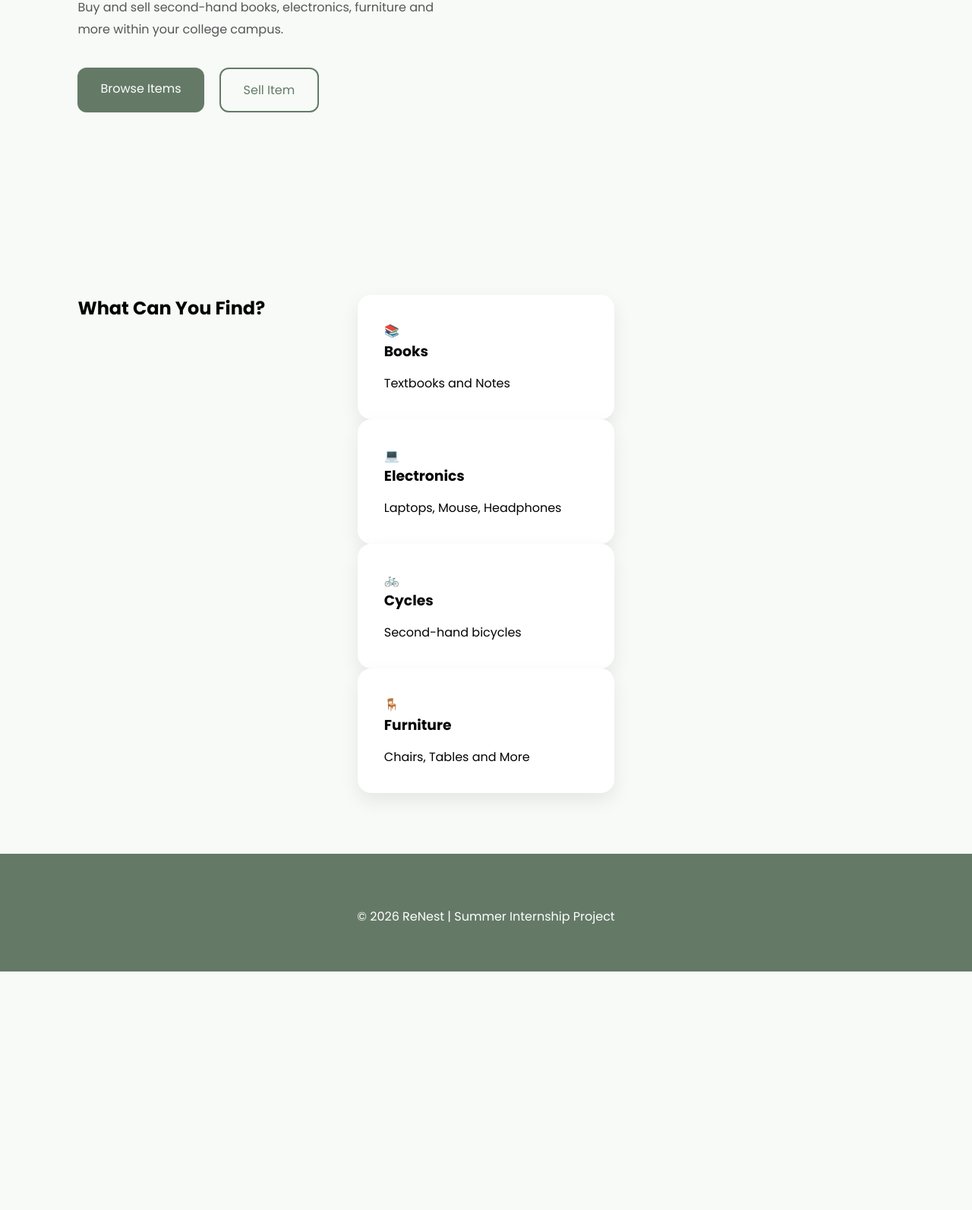
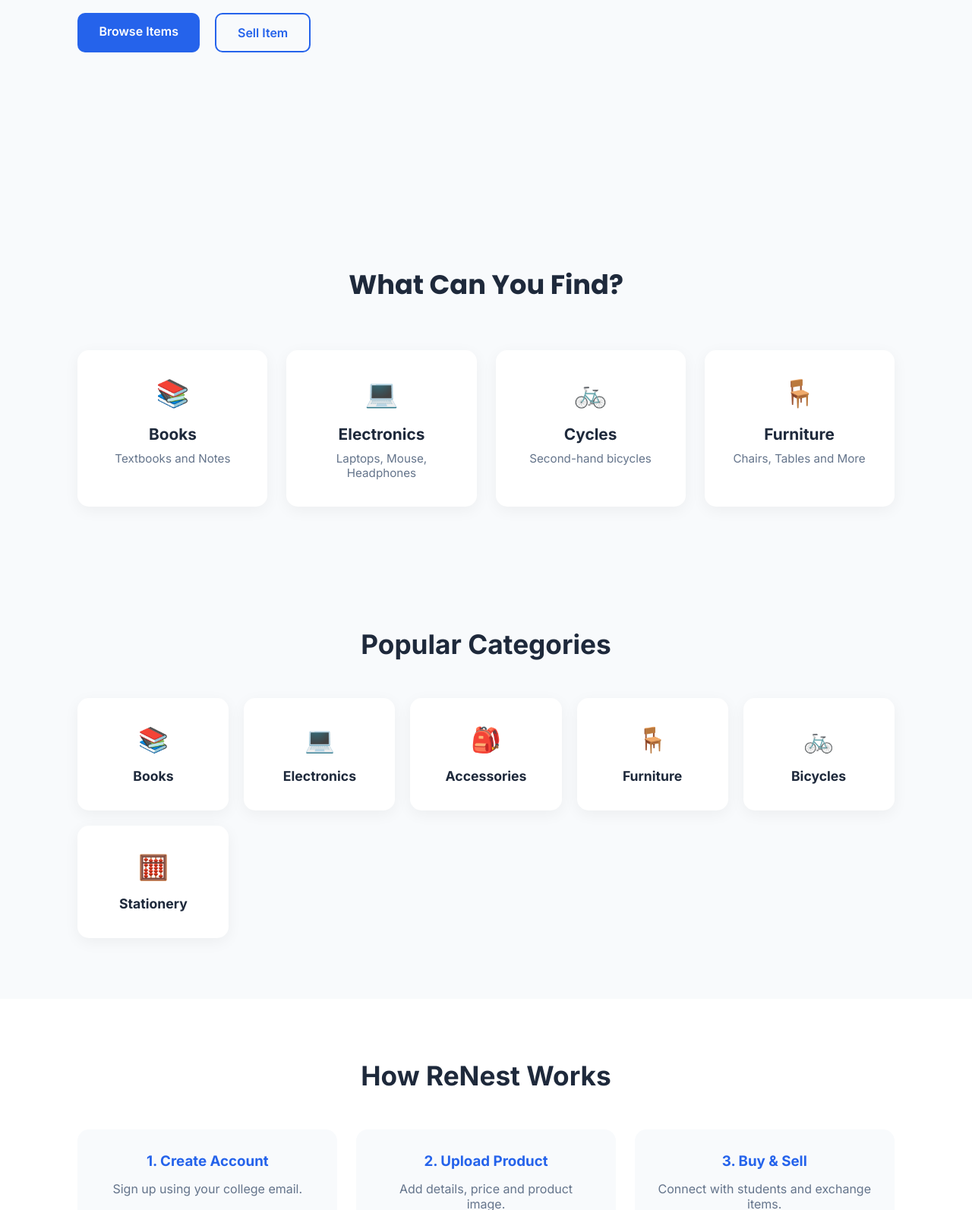
Before and after one commit to Utkarsh0k/ReNest, a plain HTML site: page index.html in a window 1280 px wide. Shown: the part 492-2085 px from the top of the page at 76% size. Before the commit the page ends 1771 px from the top, so only its background shows below. Drawn offline with Linux system fonts and the light colour scheme.

Commit message:
Basic Structure

```diff
--- a/index.html
+++ b/index.html
@@ -21,9 +21,9 @@
 
         <div class="logo">
 
-            ReNest
+    <img src="assets/images/logo.png" alt="ReNest Logo">
 
-        </div>
+</div>
 
         <ul>
 
@@ -147,6 +147,78 @@
         </div>
 
     </section>
+    <section class="categories">
+
+    <h2>Popular Categories</h2>
+
+    <div class="category-grid">
+
+        <div class="category-card">
+            📚
+            <h3>Books</h3>
+        </div>
+
+        <div class="category-card">
+            💻
+            <h3>Electronics</h3>
+        </div>
+
+        <div class="category-card">
+            🎒
+            <h3>Accessories</h3>
+        </div>
+
+        <div class="category-card">
+            🪑
+            <h3>Furniture</h3>
+        </div>
+
+        <div class="category-card">
+            🚲
+            <h3>Bicycles</h3>
+        </div>
+
+        <div class="category-card">
+            🧮
+            <h3>Stationery</h3>
+        </div>
+
+    </div>
+
+</section>
+<section class="how-it-works">
+
+    <h2>How ReNest Works</h2>
+
+    <div class="steps">
+
+        <div class="step">
+
+            <h3>1. Create Account</h3>
+
+            <p>Sign up using your college email.</p>
+
+        </div>
+
+        <div class="step">
+
+            <h3>2. Upload Product</h3>
+
+            <p>Add details, price and product image.</p>
+
+        </div>
+
+        <div class="step">
+
+            <h3>3. Buy & Sell</h3>
+
+            <p>Connect with students and exchange items.</p>
+
+        </div>
+
+    </div>
+
+</section>
 
     <!-- ================= FOOTER ================= -->
 
--- a/style.css
+++ b/style.css
@@ -1,58 +1,53 @@
-@import url('https://fonts.googleapis.com/css2?family=Poppins:wght@300;400;500;600;700&display=swap');
+/* =========================
+   GOOGLE FONT
+========================= */
+@import url('https://fonts.googleapis.com/css2?family=Inter:wght@300;400;500;600;700&family=Poppins:wght@600;700&display=swap');
 
-:root{
-
-    --primary:#647a67;
-    --dark:#3c433b;
-    --light:#c6dec6;
-    --background:#f7faf7;
-    --text:#020402;
-
-}
+/* =========================
+   RESET
+========================= */
 
 *{
-
     margin:0;
     padding:0;
     box-sizing:border-box;
-    font-family:'Poppins',sans-serif;
-
 }
 
 html{
-
     scroll-behavior:smooth;
-
 }
 
 body{
+    font-family:'Inter',sans-serif;
+    background:#f8fafc;
+    color:#1e293b;
+}
 
-    background:var(--background);
-    color:var(--text);
+a{
+    text-decoration:none;
+    color:inherit;
+}
 
+ul{
+    list-style:none;
 }
 
 img{
+    width:100%;
+    display:block;
+}
+
+/* =========================
+   NAVBAR
+========================= */
+
+nav{
 
     width:100%;
 
-}
+    height:80px;
 
-a{
-
-    text-decoration:none;
-
-}
-
-/* NAVBAR */
-
-nav{
-
-    position:fixed;
-
-    width:100%;
-
-    top:0;
+    padding:0 8%;
 
     display:flex;
 
@@ -60,14 +55,15 @@
 
     align-items:center;
 
-    padding:18px 8%;
+    background:white;
 
-    background:rgba(255,255,255,.9);
+    position:sticky;
 
-    backdrop-filter:blur(12px);
+    top:0;
 
-    z-index:999;
+    box-shadow:0 2px 10px rgba(0,0,0,.05);
 
+    z-index:100;
 }
 
 .logo{
@@ -75,235 +71,416 @@
     display:flex;
 
     align-items:center;
-
-    gap:15px;
-
 }
 
 .logo img{
 
-    width:55px;
+    height:50px;
 
-}
-
-.logo h2{
-
-    color:var(--primary);
-
-}
-
-.logo span{
-
-    font-size:12px;
-
-    color:#777;
-
+    width:auto;
 }
 
 nav ul{
 
     display:flex;
 
-    gap:40px;
+    gap:35px;
 
-    list-style:none;
+    align-items:center;
+}
 
+nav ul li{
+
+    font-weight:500;
 }
 
 nav ul li a{
 
-    color:var(--text);
-
     transition:.3s;
-
 }
 
 nav ul li a:hover{
 
-    color:var(--primary);
-
+    color:#2563eb;
 }
 
-/* HERO */
+.login-btn{
+
+    background:#2563eb;
+
+    color:white;
+
+    padding:10px 22px;
+
+    border-radius:8px;
+}
+
+.login-btn:hover{
+
+    background:#1d4ed8;
+
+    color:white;
+}
+
+/* =========================
+   HERO
+========================= */
 
 .hero{
 
-    min-height:100vh;
+    min-height:85vh;
 
-    display:grid;
+    display:flex;
 
-    grid-template-columns:1fr 1fr;
+    justify-content:space-between;
 
     align-items:center;
 
     padding:0 8%;
 
     gap:60px;
-
 }
 
-.hero h1{
+.hero-text{
 
-    font-size:70px;
-
-    line-height:1.1;
-
-    margin-bottom:20px;
-
+    flex:1;
 }
 
-.hero p{
+.hero-text h1{
 
-    color:#555;
+    font-size:3.5rem;
 
-    line-height:1.8;
+    line-height:1.15;
+
+    margin-bottom:25px;
+
+    font-family:'Poppins',sans-serif;
+}
+
+.hero-text p{
+
+    color:#64748b;
+
+    font-size:1.1rem;
 
     margin-bottom:35px;
 
+    max-width:520px;
 }
 
-.hero div div{
+.buttons{
 
     display:flex;
 
     gap:20px;
-
 }
 
-.hero a{
+.primary,
+.secondary{
 
-    padding:15px 30px;
+    padding:14px 28px;
 
-    border-radius:12px;
+    border-radius:10px;
+
+    font-weight:600;
 
     transition:.3s;
-
 }
 
-.hero a:first-child{
+.primary{
 
-    background:var(--primary);
+    background:#2563eb;
 
     color:white;
-
 }
 
-.hero a:last-child{
+.primary:hover{
 
-    border:2px solid var(--primary);
-
-    color:var(--primary);
-
+    background:#1d4ed8;
 }
 
-.hero a:hover{
+.secondary{
 
-    transform:translateY(-4px);
+    border:2px solid #2563eb;
 
+    color:#2563eb;
 }
 
-/* FEATURES */
+.secondary:hover{
+
+    background:#2563eb;
+
+    color:white;
+}
+
+.hero-image{
+
+    flex:1;
+}
+
+/* =========================
+   FEATURES
+========================= */
 
 .features{
 
     padding:80px 8%;
+}
+
+.features h2{
+
+    text-align:center;
+
+    font-size:2.2rem;
+
+    margin-bottom:60px;
+
+    font-family:'Poppins',sans-serif;
+}
+
+.cards{
 
     display:grid;
 
-    grid-template-columns:repeat(3,1fr);
+    grid-template-columns:repeat(auto-fit,minmax(230px,1fr));
 
-    gap:30px;
-
+    gap:25px;
 }
 
 .card{
 
     background:white;
 
-    border-radius:18px;
-
     padding:35px;
 
-    box-shadow:0 10px 25px rgba(0,0,0,.08);
+    border-radius:15px;
+
+    text-align:center;
+
+    font-size:2.2rem;
 
     transition:.3s;
 
+    box-shadow:0 5px 20px rgba(0,0,0,.05);
+}
+
+.card h3{
+
+    font-size:1.3rem;
+
+    margin:20px 0 10px;
+}
+
+.card p{
+
+    color:#64748b;
+
+    font-size:.95rem;
 }
 
 .card:hover{
 
     transform:translateY(-8px);
 
+    box-shadow:0 15px 35px rgba(37,99,235,.15);
 }
 
-.card h3{
-
-    margin-bottom:15px;
-
-}
-
-/* FOOTER */
+/* =========================
+   FOOTER
+========================= */
 
 footer{
 
-    padding:60px;
+    background:#1e293b;
+
+    color:white;
 
     text-align:center;
 
-    background:var(--primary);
-
-    color:white;
-
+    padding:30px;
 }
 
-footer p{
-
-    margin-top:10px;
-
-}
-
-/* RESPONSIVE */
+/* =========================
+   RESPONSIVE
+========================= */
 
 @media(max-width:900px){
 
+    nav{
+
+        padding:20px;
+    }
+
+    nav ul{
+
+        gap:18px;
+    }
+
     .hero{
 
-grid-template-columns:1fr;
+        flex-direction:column-reverse;
 
         text-align:center;
 
-padding-top:120px;
-
+        padding:60px 20px;
     }
 
-.hero div div{
+    .hero-text p{
+
+        margin:auto;
+
+        margin-bottom:30px;
+    }
+
+    .buttons{
 
         justify-content:center;
 
+        flex-wrap:wrap;
     }
 
-.features{
+    .hero-text h1{
 
-grid-template-columns:1fr;
+        font-size:2.5rem;
+    }
+}
 
-}
+@media(max-width:600px){
 
     nav{
 
         flex-direction:column;
 
-gap:20px;
+        height:auto;
 
+        padding:20px;
     }
 
     nav ul{
 
-gap:20px;
+        margin-top:15px;
 
         flex-wrap:wrap;
 
         justify-content:center;
-
     }
 
+    .hero-text h1{
+
+        font-size:2rem;
     }
+
+    .features h2{
+
+        font-size:1.8rem;
+    }
+}
+/* =========================
+   CATEGORIES
+========================= */
+
+.categories{
+
+    padding:80px 8%;
+}
+
+.categories h2{
+
+    text-align:center;
+
+    margin-bottom:50px;
+
+    font-size:2.2rem;
+}
+
+.category-grid{
+
+    display:grid;
+
+    grid-template-columns:repeat(auto-fit,minmax(180px,1fr));
+
+    gap:20px;
+}
+
+.category-card{
+
+    background:white;
+
+    border-radius:15px;
+
+    padding:35px;
+
+    text-align:center;
+
+    font-size:2rem;
+
+    box-shadow:0 5px 20px rgba(0,0,0,.05);
+
+    transition:.3s;
+}
+
+.category-card h3{
+
+    margin-top:18px;
+
+    font-size:1.1rem;
+}
+
+.category-card:hover{
+
+    transform:translateY(-8px);
+
+    box-shadow:0 15px 35px rgba(37,99,235,.15);
+}
+
+/* =========================
+   HOW IT WORKS
+========================= */
+
+.how-it-works{
+
+    padding:80px 8%;
+
+    background:white;
+}
+
+.how-it-works h2{
+
+    text-align:center;
+
+    margin-bottom:50px;
+
+    font-size:2.2rem;
+}
+
+.steps{
+
+    display:grid;
+
+    grid-template-columns:repeat(auto-fit,minmax(250px,1fr));
+
+    gap:25px;
+}
+
+.step{
+
+    background:#f8fafc;
+
+    padding:30px;
+
+    border-radius:15px;
+
+    text-align:center;
+}
+
+.step h3{
+
+    margin-bottom:15px;
+
+    color:#2563eb;
+}
+
+.step p{
+
+    color:#64748b;
+}
```
Lines whose indentation alone changed are shown as unchanged.
